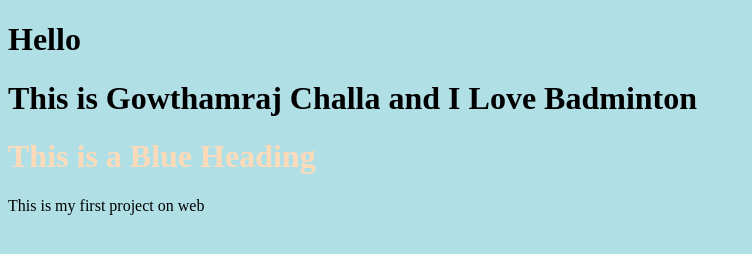
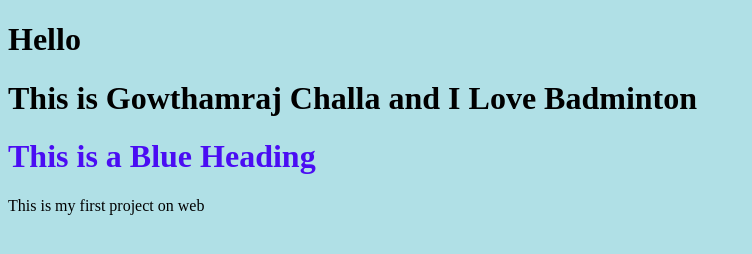
Before and after one commit to GowthamrajChalla/GowthamrajChalla.github.io, a plain HTML site: page index.html in a window 1280 px wide. Shown: the whole page, without its empty margins (0-752 px from the left). Drawn offline with Linux system fonts and the light colour scheme.

Commit message:
Eighth Commit

```diff
--- a/index.html
+++ b/index.html
@@ -10,7 +10,7 @@
 <body>
               <h1>Hello </h1>
     <h1> This is Gowthamraj Challa and I Love Badminton</h1>
-    <h1 style="color:peachpuff;">This is a Blue Heading</h1>
+    <h1 style="color:rgb(74, 13, 243);">This is a Blue Heading</h1>
     <p> This is my first project on web</p>
 </body>
 </html>
```
